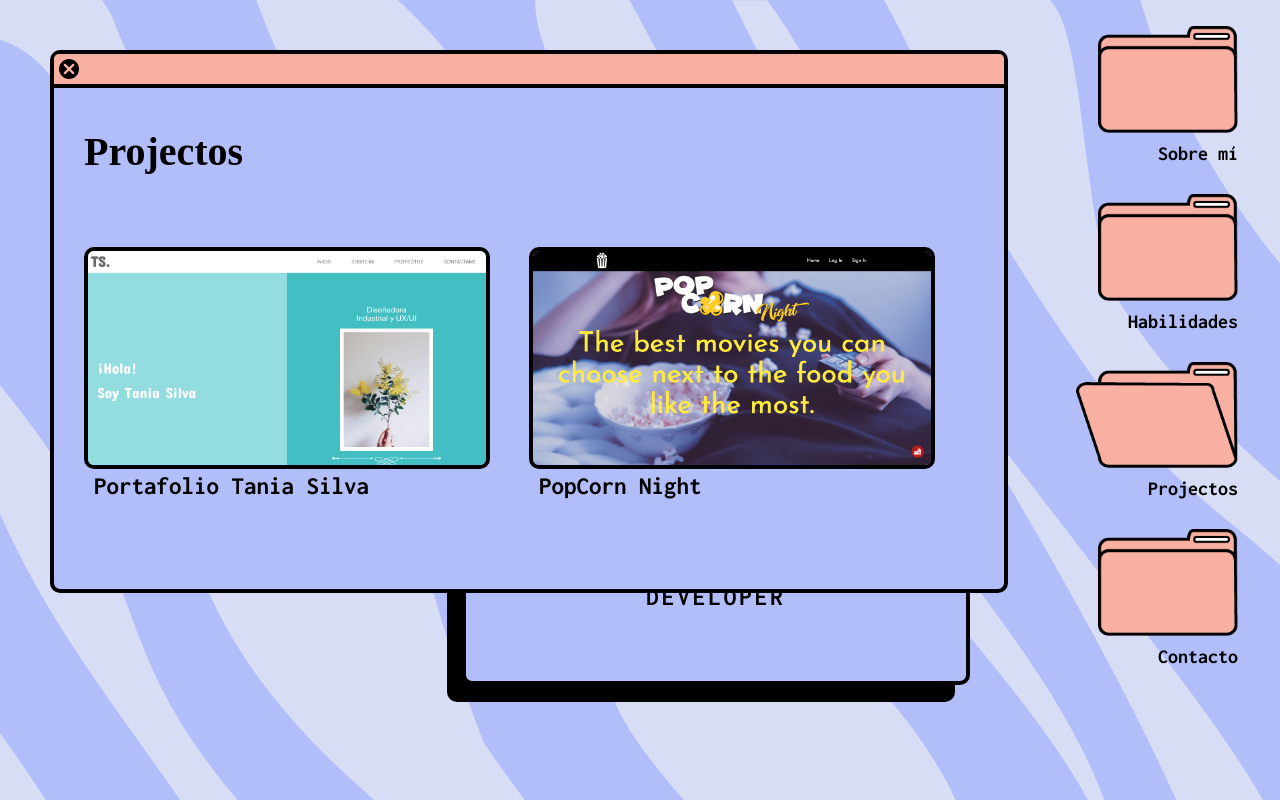
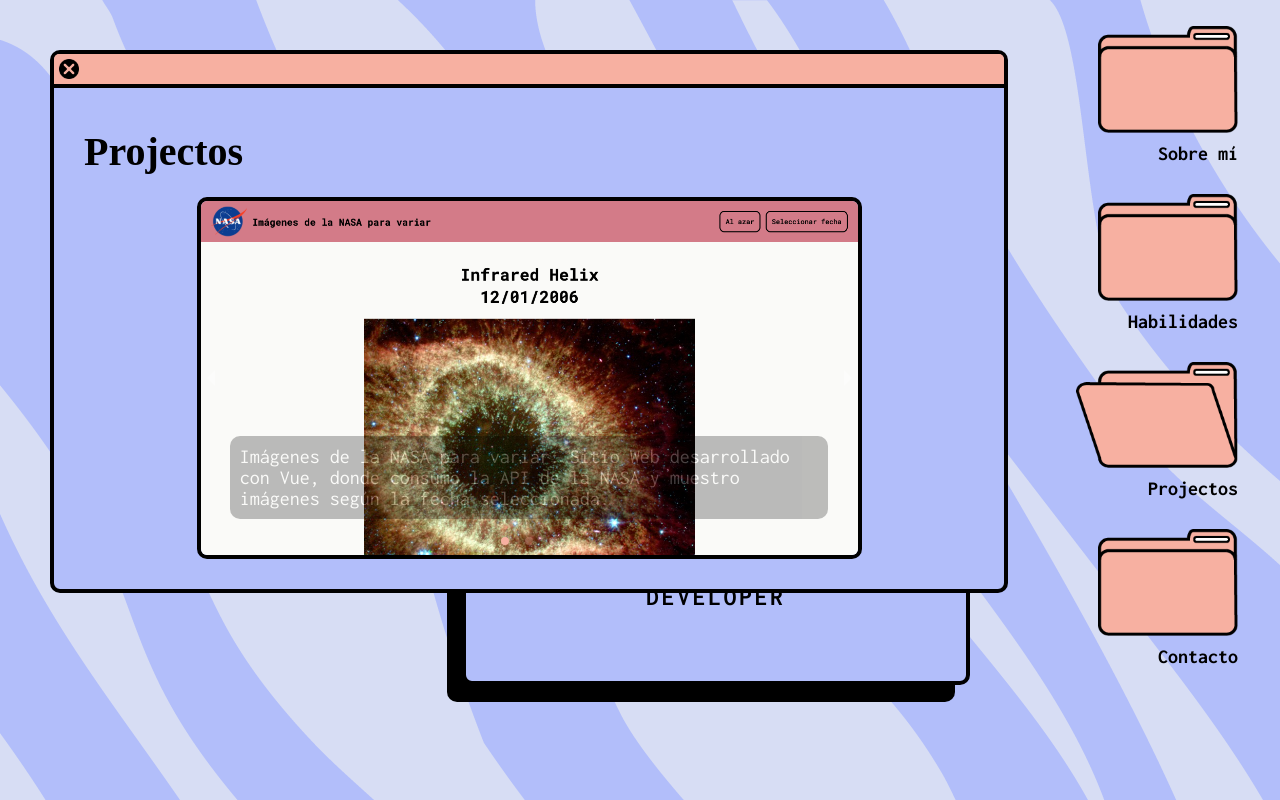
Before and after one commit to puliv/puliv.github.io, a React (Create React App) app: page / in a window 1280 px wide. Both pictures are taken after a click on the item "Projectos". Built offline with nearby package versions, Linux system fonts and the light colour scheme.

Commit message:
ajuste de seccion proyectos

```diff
--- a/package.json
+++ b/package.json
@@ -13,6 +13,7 @@
     "node-sass": "4.14.1",
     "react": "^17.0.1",
     "react-dom": "^17.0.1",
+    "react-responsive-carousel": "^3.2.23",
     "react-scripts": "4.0.0",
     "web-vitals": "^0.2.4"
   },
--- a/src/components/AboutMe.js
+++ b/src/components/AboutMe.js
@@ -29,7 +29,7 @@ function AboutMe(props) {
           </div>
           <div className="info">
             <h2>Sobre Mí</h2>
-            <span>Hola! Mi nombre es Paulina Vera, también me conocen como Pulié, vivo en Santiago de Chile, soy una entusiasta del Diseño, siempre en búsqueda de nuevos conocimientos y experiencias, me fascina el mundo de la tecnología y el impacto que tiene en las personas.
+            <span>Hola! Mi nombre es Paulina Vera, también me conocen como Pulié, vivo en Santiago de Chile, soy una entusiasta del diseño, siempre en búsqueda de nuevos conocimientos y experiencias, me fascina el mundo de la tecnología y el impacto que tiene en las personas.
             </span>
             <img src={down} alt="abajo" onClick={() => handleScroll(secondDivRef)} />
           </div>
--- a/src/components/Projects.js
+++ b/src/components/Projects.js
@@ -1,7 +1,10 @@
 import React from 'react'
 import popcorn from '../images/popcorn_nights.png'
 import taniasilva from '../images/taniasilva.png'
+import nasaweb from '../images/nasa_web.png'
 import TopBar from './TopBar'
+import "react-responsive-carousel/lib/styles/carousel.min.css";
+import { Carousel } from 'react-responsive-carousel';
 
 
 function Projects(props) {
@@ -17,19 +20,33 @@ function Projects(props) {
           <h2>Projectos</h2>
         </div>
         <div className="div-projects">
-          <div className="tania-silva" onClick={() => window.open("https://taniasilvatala.netlify.app/", "_blank")}>
-            <div className="projects-img">
-              <p>Portafolio Web para Tania Silva, diseñadora UX; desarrollado con Gatsby y Sass.</p>
+          {/* desktop */}
+          <Carousel showThumbs={false} showStatus={false} infiniteLoop={true}>
+            <div className="project img-nasa" onClick={() => window.open("https://imagenesnasaparavariar.netlify.app/", "_blank")}>
+              <img src={nasaweb} alt="nasaWeb" />
+              <p className='legend'>Imágenes de la NASA para variar: Sitio Web desarrollado con Vue, donde consumo la API de la NASA y muestro imágenes según la fecha seleccionada.</p>
+            </div>
+            <div className="project tania-silva" onClick={() => window.open("https://taniasilvatala.netlify.app/", "_blank")}>
               <img src={taniasilva} alt="taniaSilva" />
-              <span>Portafolio Tania Silva</span>
+              <p className='legend'>Portafolio Web desarrollado con Gatsby y Sass para Tania Silva, diseñadora UX.</p>
             </div>
+            <div className="project popcorn" onClick={() => window.open("https://puliv.github.io/SCL007-hackathon-peliculas/", "_blank")}>
+              <img src={popcorn} alt="popcorn" />
+              <p className='legend'>PopCorn Night: Sitio web que recomienda peliculas y comida para acompañar. Proyecto realizado en la primera Hackaton de mi generación.</p>
+            </div>
+          </Carousel>
+          {/* mobile */}
+          <div className="project-mobile project">
+            <p className='legend'>Imágenes de la NASA para variar: Sitio Web desarrollado con Vue, donde consumo la API de la NASA y muestro imágenes según la fecha seleccionada.</p>
+            <img src={nasaweb} alt="nasaWeb" onClick={() => window.open("https://imagenesnasaparavariar.netlify.app/", "_blank")} />
           </div>
-          <div className="popcorn" onClick={() => window.open("https://puliv.github.io/SCL007-hackathon-peliculas/", "_blank")}>
-            <div className="projects-img">
-              <p>Sitio web que recomienda peliculas y comida para acompañar. Proyecto realizado en la primera Hackaton de mi generación.</p>
-              <img src={popcorn} alt="popcorn" />
-              <span>PopCorn Night</span>
-            </div>
+          <div className="project-mobile project">
+            <p className='legend'>Portafolio Web desarrollado con Gatsby y Sass para Tania Silva, diseñadora UX.</p>
+            <img src={taniasilva} alt="taniaSilva" onClick={() => window.open("https://taniasilvatala.netlify.app/", "_blank")} />
+          </div>
+          <div className="project-mobile project">
+            <p className='legend'>PopCorn Night: Sitio web que recomienda peliculas y comida para acompañar. Proyecto realizado en la primera Hackaton de mi generación.</p>
+            <img src={popcorn} alt="popcorn" onClick={() => window.open("https://puliv.github.io/SCL007-hackathon-peliculas/", "_blank")} />
           </div>
         </div>
       </div>
--- a/src/components/Skills.js
+++ b/src/components/Skills.js
@@ -39,7 +39,7 @@ function Skills(props) {
             </div>
             <div>
               <VueDotJs color="#000" size={60} />
-              <span>VueDotJs</span>
+              <span>VueJs</span>
             </div>
             <div>
               <Sass color="#000" size={60} />
@@ -93,7 +93,7 @@ function Skills(props) {
             </div>
             <div>
               <VueDotJs color="#000" size={50} />
-              <span>VueDotJs</span>
+              <span>VueJs</span>
             </div>
             <div>
               <Sass color="#000" size={50} />
@@ -144,7 +144,7 @@ function Skills(props) {
             </div>
             <div>
               <VueDotJs color="#000" size={50} />
-              <span>VueDotJs</span>
+              <span>VueJs</span>
             </div>
             <div>
               <Sass color="#000" size={50} />
--- a/src/scss/_projects.scss
+++ b/src/scss/_projects.scss
@@ -15,75 +15,62 @@
       @include media(md) {
         height: 10%;
         margin-top: 30px;
+        margin-bottom: 3%;
       }
     }
     .div-projects {
       height: 85%;
-      display: flex;
-      justify-content: space-between;
-      margin: 50px 30px 0;
+      padding: 0 15%;
       @include media(md) {
-        display: flex;
-        flex-direction: column;
-        height: 80%;
-        margin: 30px;
+        padding: 0 10%;
       }
-      .tania-silva,
-      .popcorn {
-        width: 50%;
+      @include media(sm-b) {
+        padding: 0 6%;
+      }
+      .project {
         cursor: pointer;
-        @include media(md) {
-          width: 100%;
-          display: flex;
-          margin: 0 0 30px;
-        }
         img {
-          width: 398px;
+          object-fit: cover;
           border: solid 4px;
           border-radius: 10px;
-          @include media(md) {
-            object-fit: contain;
-            width: 100%;
-          }
         }
-        span {
-          margin-left: 10px;
-          font-weight: bold;
-          @include media(md) {
-            margin-bottom: 10px;
-          }
-        }
-        span:hover {
-          font-weight: normal;
-          text-decoration: underline;
-        }
-        .projects-img p {
-          top: 170px;
-          position: absolute;
-          visibility: hidden;
-          background-color: black;
-          opacity: 0.8;
-          width: 355px;
-          height: 162px;
-          border-radius: 10px;
+        p {
           color: white;
           font-family: "Inconsolata", monospace;
           font-size: 20px;
-          text-align: justify;
-          padding: 60px 25px 0;
+          text-align: left;
         }
-        .projects-img {
-          @include media(md) {
-            display: flex;
-            flex-direction: column-reverse;
-          }
+      }
+
+      .project-mobile {
+        display: none;
+        margin-bottom: 40px;
+        @include media(sm) {
+          display: flex;
+          flex-direction: column;
         }
-        .projects-img:hover p {
-          visibility: visible;
-          @include media(md) {
-            visibility: hidden;
-          }
+        p {
+          color: black;
+          margin-top: 0;
+          margin-bottom: 10px;
+          cursor: default;
         }
+        img {
+          cursor: pointer;
+        }
+      }
+
+      @include media(sm) {
+        .carousel-root {
+          display: none;
+        }
+      }
+      .carousel .slide .legend {
+        bottom: 20px;
+      }
+      .carousel .control-dots .dot {
+        background: $color-2;
+        box-shadow: none;
       }
     }
   }
```
Also changed, not shown: src/images/fondo.png (deleted), 1 other file (tests, documents, lock files or other folders).
